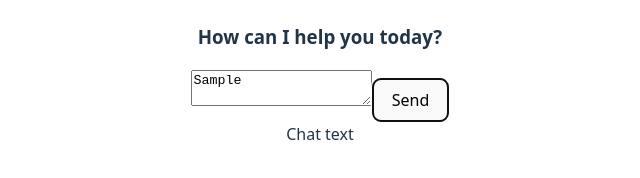
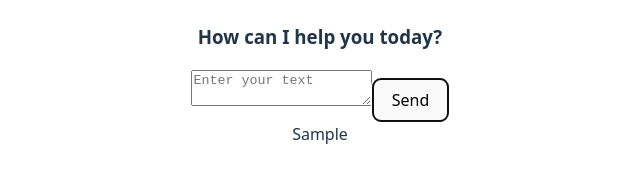
Before and after one commit to dprajapati4/ai-chatbot, a React (Vite) app: page / in a window 1280 px wide. Both pictures are taken after typing "Sample" into the empty fields and a click on the button "Send". Shown: the part 390-568 px from the top of the page, without its empty margins (320-960 px from the left). Built offline with nearby package versions, Linux system fonts and the light colour scheme.

Commit message:
update searchbar types and functionality

```diff
--- a/src/App.tsx
+++ b/src/App.tsx
@@ -1,23 +1,42 @@
-import './App.css'
-import ChatBoxContainer from './components/ChatBoxContainer';
-import Chat from './components/Chat';
-import Header from './components/Header';
-import SearchBar from './components/SearchBar';
+import { useState } from "react";
+import "./App.css";
+import ChatBoxContainer from "./components/ChatBoxContainer";
+import Chat from "./components/Chat";
+import Header from "./components/Header";
+import SearchBar from "./components/SearchBar";
 
 function App() {
+  const [inputValue, setInputValue] = useState("");
+  const [chatMessages, setChatMessages] = useState<string[]>([]);
 
+  const handleInputChange = (e: React.ChangeEvent<HTMLTextAreaElement>) => {
+    setInputValue(e.target.value);
+  };
+
+  const handleSubmit = () => {
+    if (inputValue.trim() === "") return;
+    setChatMessages([...chatMessages, inputValue]);
+    setInputValue("");
+  };
 
   return (
     <ChatBoxContainer>
-      <div>
-       Deep's Chat Box
-      </div>
-      <Header/>
-      <SearchBar />
-      <Chat/>
+      <div>Deep's Chat Box</div>
+      <Header />
+      <SearchBar
+        inputValue={inputValue}
+        handleChange={handleInputChange}
+        handleSubmit={handleSubmit}
+      />
+      <Chat>
+        {chatMessages.map((message, i) => (
+          <div key={i} className="chat-message">
+            {message}
+          </div>
+        ))}
+      </Chat>
     </ChatBoxContainer>
-
-  )
+  );
 }
 
-export default App
+export default App;
--- a/src/components/Chat.tsx
+++ b/src/components/Chat.tsx
@@ -1,3 +1,6 @@
+import type { ReactNode } from "react";
+
+
 // TODO:Update these types
 
 // type Chat = {
@@ -7,8 +10,12 @@
 //   content: Chat[];
 // }
 
-const Chat = () => {
-  return <div>Chat text</div>;
+interface ChatProps {
+  children: ReactNode;
+}
+
+const Chat = ({children}:ChatProps ) => {
+ return <div className="chat">{children}</div>;
 };
 
 export default Chat;
--- a/src/components/SearchBar.tsx
+++ b/src/components/SearchBar.tsx
@@ -1,19 +1,25 @@
 import Button from "./Button";
 
-// interface SearchBarProps {
-//   handleClick: () => {};
-// }
+interface SearchBarProps {
+  inputValue: string;
+  handleChange: (e: React.ChangeEvent<HTMLTextAreaElement>) => void;
+  handleSubmit: () => void;
+}
 
-const SearchBar = () => {
+const SearchBar = ({
+  inputValue,
+  handleChange,
+  handleSubmit,
+}: SearchBarProps) => {
   return (
     <div>
-      <textarea className="search-input" placeholder="Enter your text" />
-      <Button
-        textContent="Send"
-        handleClick={() => {
-          alert("Clicked Search");
-        }}
+      <textarea
+        className="search-input"
+        placeholder="Enter your text"
+        value={inputValue}
+        onChange={handleChange}
       />
+      <Button textContent="Send" handleClick={handleSubmit} />
     </div>
   );
 };
```
